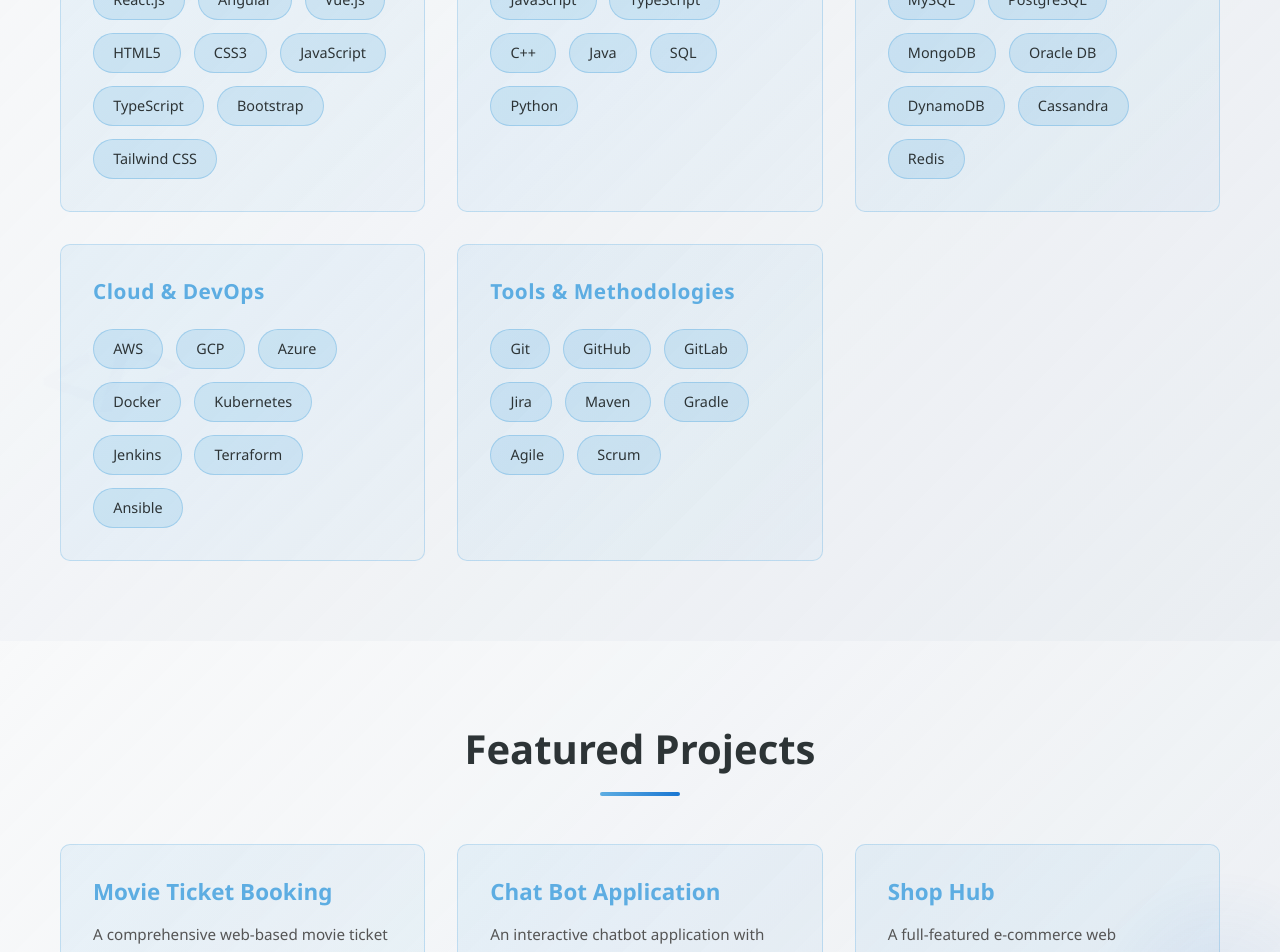
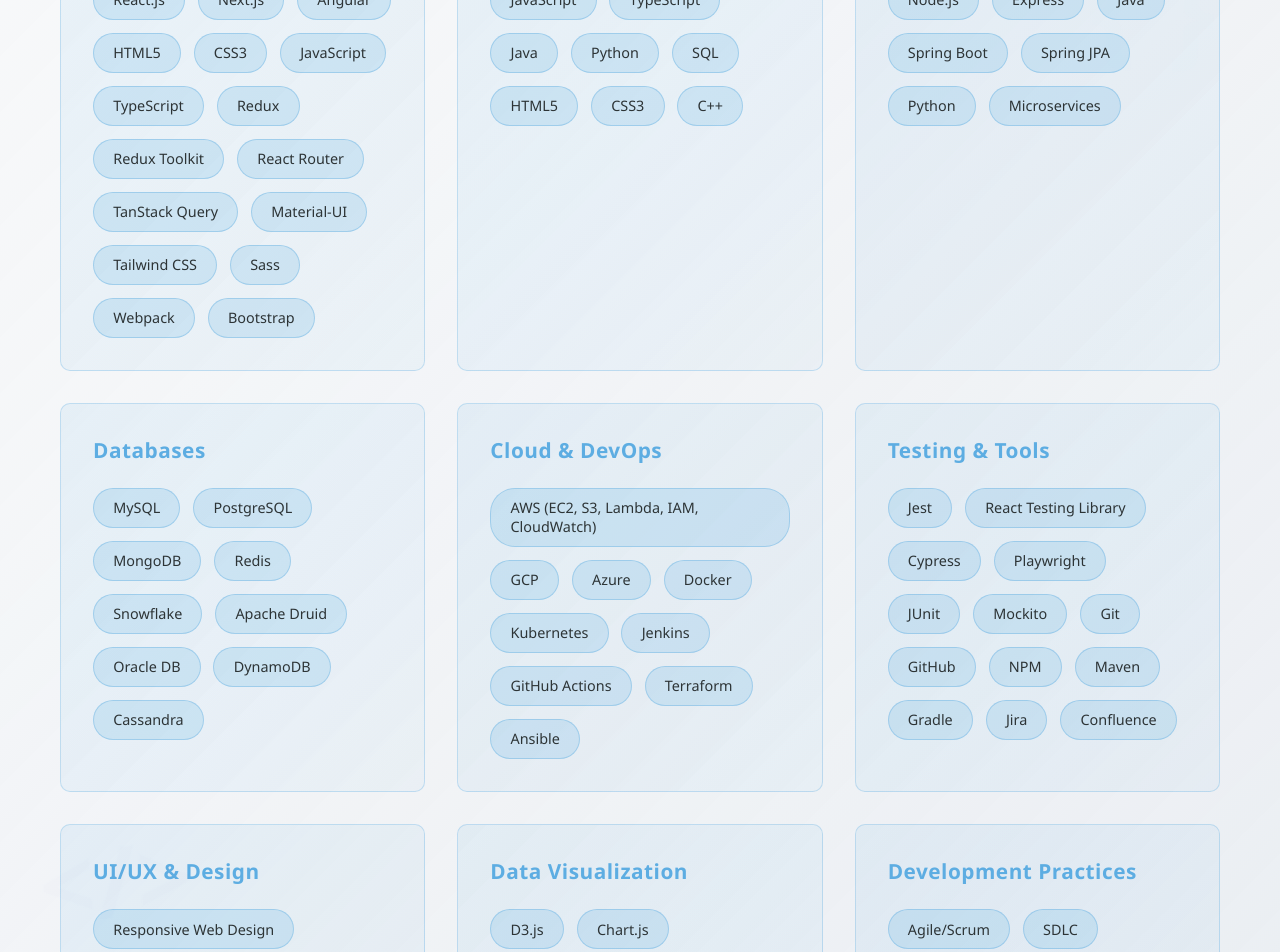
Before and after one commit to samasaibhargavreddy/Portfolio, a React (Vite) app: page / in a window 1280 px wide. Shown: the part 3180-4132 px from the top of the page. Built offline with nearby package versions, Linux system fonts and the light colour scheme.

Commit message:
Update Technical Skills with comprehensive skill categories

```diff
--- a/src/components/Skills.jsx
+++ b/src/components/Skills.jsx
@@ -4,23 +4,39 @@
 const skillsData = [
   {
     category: 'Frontend Technologies',
-    skills: ['React.js', 'Angular', 'Vue.js', 'HTML5', 'CSS3', 'JavaScript', 'TypeScript', 'Bootstrap', 'Tailwind CSS']
+    skills: ['React.js', 'Next.js', 'Angular', 'HTML5', 'CSS3', 'JavaScript', 'TypeScript', 'Redux', 'Redux Toolkit', 'React Router', 'TanStack Query', 'Material-UI', 'Tailwind CSS', 'Sass', 'Webpack', 'Bootstrap']
   },
   {
     category: 'Programming Languages',
-    skills: [ 'JavaScript', 'TypeScript','C++', 'Java', 'SQL', 'Python']
+    skills: ['JavaScript', 'TypeScript', 'Java', 'Python', 'SQL', 'HTML5', 'CSS3', 'C++']
+  },
+  {
+    category: 'Backend Technologies',
+    skills: ['Node.js', 'Express', 'Java', 'Spring Boot', 'Spring JPA', 'Python', 'Microservices']
   },
   {
     category: 'Databases',
-    skills: ['MySQL', 'PostgreSQL', 'MongoDB', 'Oracle DB', 'DynamoDB', 'Cassandra', 'Redis']
+    skills: ['MySQL', 'PostgreSQL', 'MongoDB', 'Redis', 'Snowflake', 'Apache Druid', 'Oracle DB', 'DynamoDB', 'Cassandra']
   },
   {
     category: 'Cloud & DevOps',
-    skills: ['AWS', 'GCP', 'Azure', 'Docker', 'Kubernetes', 'Jenkins', 'Terraform', 'Ansible']
+    skills: ['AWS (EC2, S3, Lambda, IAM, CloudWatch)', 'GCP', 'Azure', 'Docker', 'Kubernetes', 'Jenkins', 'GitHub Actions', 'Terraform', 'Ansible']
   },
   {
-    category: 'Tools & Methodologies',
-    skills: ['Git', 'GitHub', 'GitLab', 'Jira', 'Maven', 'Gradle', 'Agile', 'Scrum']
+    category: 'Testing & Tools',
+    skills: ['Jest', 'React Testing Library', 'Cypress', 'Playwright', 'JUnit', 'Mockito', 'Git', 'GitHub', 'NPM', 'Maven', 'Gradle', 'Jira', 'Confluence']
+  },
+  {
+    category: 'UI/UX & Design',
+    skills: ['Responsive Web Design', 'Reusable Component Architecture', 'Design Systems', 'Figma', 'Wireframing', 'Prototyping', 'State Management']
+  },
+  {
+    category: 'Data Visualization',
+    skills: ['D3.js', 'Chart.js', 'Interactive Dashboards', 'Data-Driven Interfaces', 'JSON']
+  },
+  {
+    category: 'Development Practices',
+    skills: ['Agile/Scrum', 'SDLC', 'Code Reviews', 'CI/CD', 'Accessibility Testing', 'Performance Optimization', 'Technical Documentation']
   }
 ]
 
```
